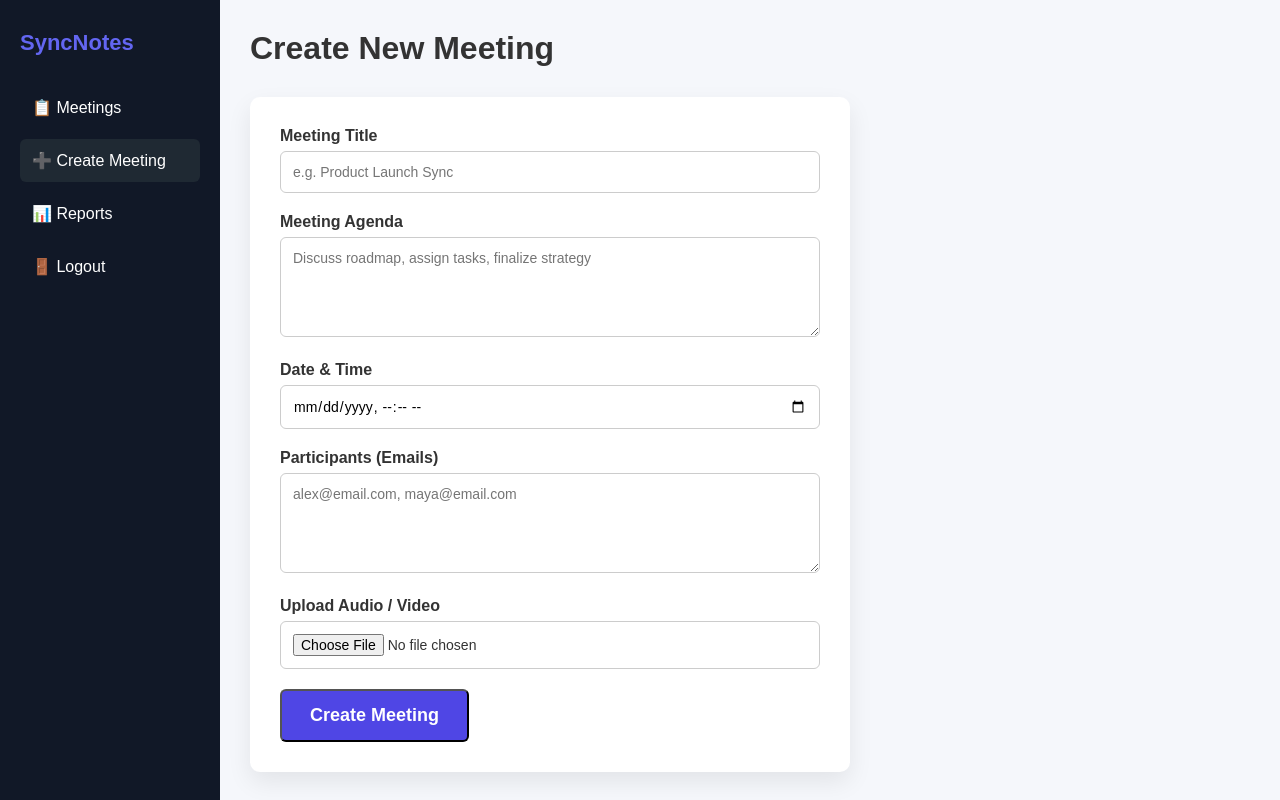
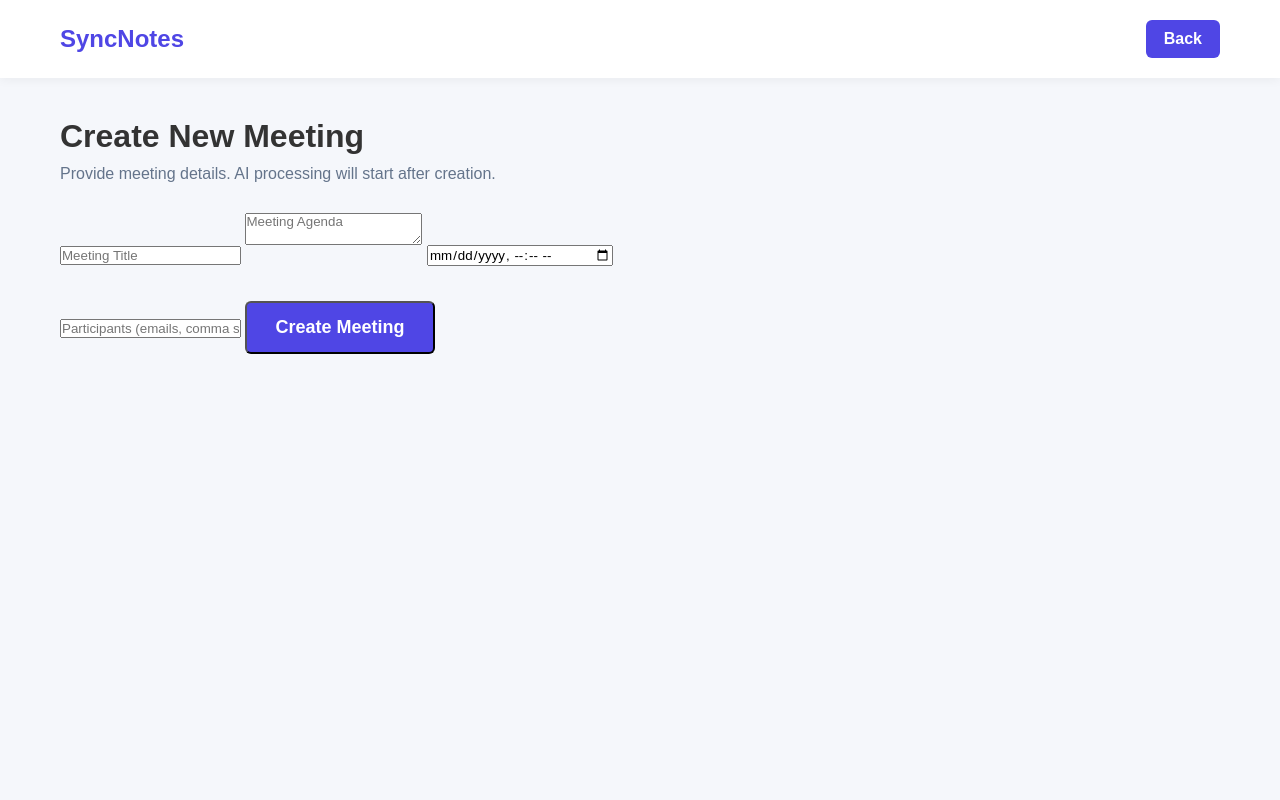
Before and after one commit to tawfeeqimtiyaz/MeetMind, a plain HTML site: page create-meeting.html in a window 1280 px wide. Drawn offline with Linux system fonts and the light colour scheme.

Commit message:
modified creation of meeting details.

```diff
--- a/create-meeting.html
+++ b/create-meeting.html
@@ -7,54 +7,27 @@
 </head>
 <body>
 
-<div class="dashboard">
+<nav class="navbar">
+    <div class="logo">SyncNotes</div>
+    <a href="admin.html" class="btn">Back</a>
+</nav>
 
-    <!-- ===== SIDEBAR ===== -->
-    <aside class="sidebar">
-        <h2 class="sidebar-logo">SyncNotes</h2>
+<section style="padding:40px 60px; max-width:700px;">
+    <h1 style="font-size:32px; margin-bottom:10px;">Create New Meeting</h1>
+    <p style="color:#64748b; margin-bottom:30px;">
+        Provide meeting details. AI processing will start after creation.
+    </p>
 
-        <ul class="menu">
-            <li>📋 Meetings</li>
-            <li class="active">➕ Create Meeting</li>
-            <li>📊 Reports</li>
-            <li>🚪 Logout</li>
-        </ul>
-    </aside>
+    <input id="title" class="input" placeholder="Meeting Title" style="margin-bottom:15px;">
+    <textarea id="agenda" class="input" placeholder="Meeting Agenda" style="margin-bottom:15px;"></textarea>
+    <input id="datetime" type="datetime-local" class="input" style="margin-bottom:15px;">
+    <input id="participants" class="input" placeholder="Participants (emails, comma separated)">
 
-    <!-- ===== MAIN CONTENT ===== -->
-    <main class="main-content">
+    <button class="btn primary" style="margin-top:20px;" onclick="createMeeting()">
+        Create Meeting
+    </button>
+</section>
 
-        <header class="dashboard-header">
-            <h1>Create New Meeting</h1>
-        </header>
-
-        <!-- ===== FORM ===== -->
-        <form class="meeting-form">
-
-            <label>Meeting Title</label>
-            <input type="text" placeholder="e.g. Product Launch Sync" required>
-
-            <label>Meeting Agenda</label>
-            <textarea placeholder="Discuss roadmap, assign tasks, finalize strategy" required></textarea>
-
-            <label>Date & Time</label>
-            <input type="datetime-local" required>
-
-            <label>Participants (Emails)</label>
-            <textarea placeholder="alex@email.com, maya@email.com" required></textarea>
-
-            <label>Upload Audio / Video</label>
-            <input type="file" accept="audio/*,video/*">
-
-            <button type="submit" class="btn primary">
-                Create Meeting
-            </button>
-
-        </form>
-
-    </main>
-</div>
-
-<script src="js/create-meeting.js"></script>
+<script src="js/script.js"></script>
 </body>
 </html>
```
